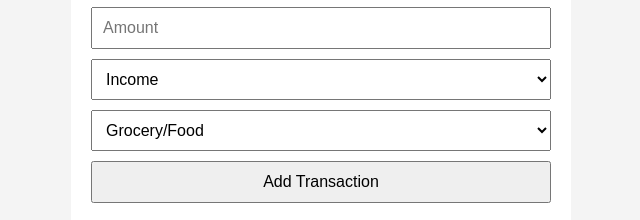
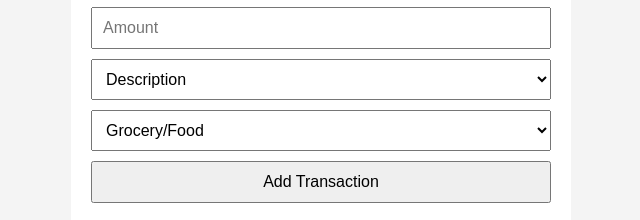
Before and after one commit to 05119/Expense-Tracker, a plain HTML site: page index.html in a window 1280 px wide. Shown: the part 263-483 px from the top of the page, 319-959 px from the left. Drawn offline with nearby package versions, Linux system fonts and the light colour scheme.

Commit message:
Update index.html

```diff
--- a/index.html
+++ b/index.html
@@ -32,6 +32,7 @@
   <input type="number" id="amount" placeholder="Amount" required />
 
   <select id="type">
+    <option value="Description">Description</option>
     <option value="income">Income</option>
     <option value="expense">Expense</option>
   </select>
```
